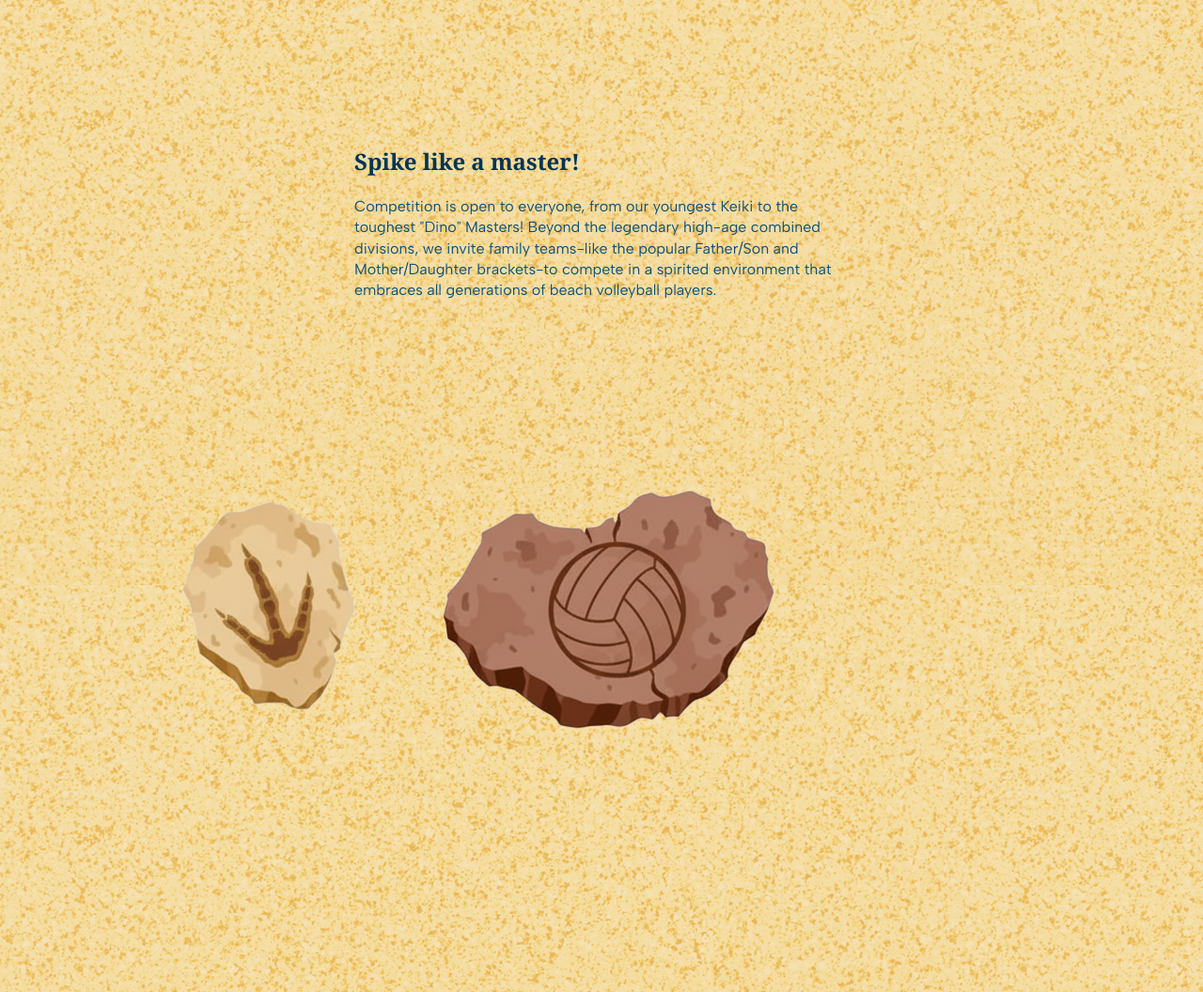
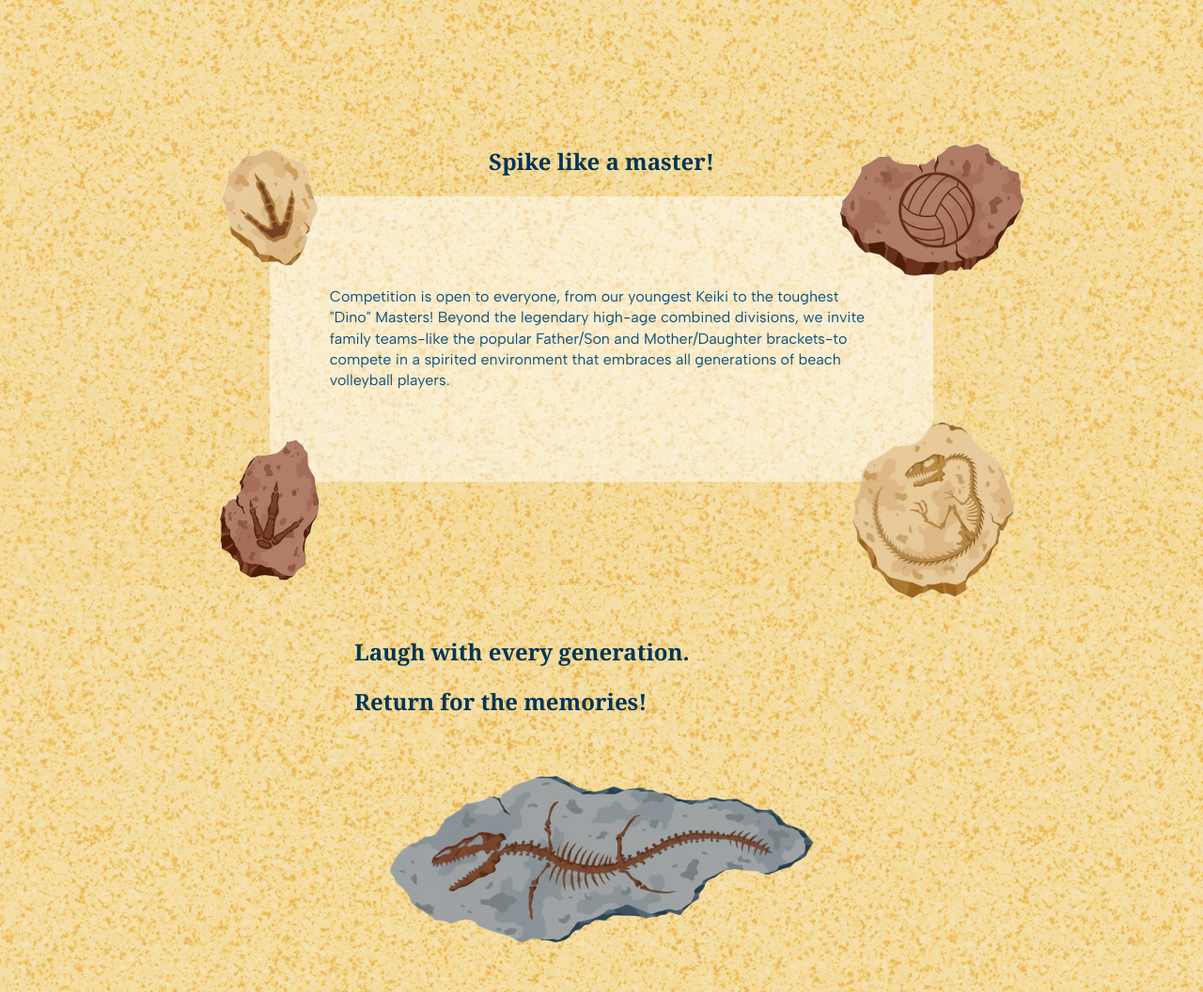
Before and after one commit to gcorpuz/dinovolleyball, a plain HTML site: page index.html in a window 1280 px wide. Shown: the part 1660-2716 px from the top of the page at 94% size. Drawn offline with Linux system fonts and the light colour scheme; a web font is replaced by a local one.

Commit message:
image updates

```diff
--- a/css/style.css
+++ b/css/style.css
@@ -38,6 +38,7 @@ TABLE OF CONTENTS
     # CUSTOM PAGE LAYOUT - 2 COLUMNS: ASIDE + MAIN CONTENT
     # STICKYBOX
     # NMA TYPE BLOCK
+    # PAPER
 
 # ANIMATIONS
     #
@@ -247,6 +248,12 @@ html {
     grid-template-columns: 1fr 1fr;
     gap: 40px 32px;
     margin: 24px 0;
+}
+
+@media (width < 768px) {
+    .schedule-grid{
+       grid-template-columns: 1fr;
+    }
 }
 
 .day {
@@ -537,6 +544,7 @@ html {
 /* SITE MAIN */
 .site-main {
     background-color: transparent;
+    overflow-x: hidden;
 }
 
 /* STYLING FOR ALL SECTIONS */
@@ -749,6 +757,45 @@ body > * {
     line-height: 1.2;
 }
 
+/*PAPER*/
+.paper {
+    position: relative;
+    background-color: rgb(255 255 255 / .5);
+    padding: 5em 4em;
+}
+
+.corner-fossil {
+    position: absolute;
+    width: 200px;
+    height: 200px;
+}
+
+.corner-fossil-1 {
+    top: 0;
+    left: 0;
+    translate:-50% -75%;
+}
+
+.corner-fossil-2 {
+    top: 0;
+    right: 0;
+    translate: 50% -75%;
+
+}
+
+.corner-fossil-3 {
+    bottom: 0;
+    right: 0;
+    translate:50% 25%;
+
+}
+
+.corner-fossil-4 {
+    bottom: 0;
+    left: 0;
+    translate:-50% 25%;
+
+}
 
 /* ------------------
         ANIMATIONS
--- a/index.html
+++ b/index.html
@@ -72,7 +72,7 @@
 
         </section>
 
-        <section id="features">
+        <section id="about">
             <div class="container">
 
                 <div class="row">
@@ -95,23 +95,33 @@
         <section>
             <div class="container">
 
-                <div class="row swapped">
+                <div class="row">
 
-                    <div class="one-half centered">
-                        <h2 class="observe-me onscroll-slide-in-from-left">Spike like a master!</h2>
+                    <div class="two-thirds centered">
+                        <h2 class="observe-me onscroll-slide-in-from-left text-centered">Spike like a master!</h2>
+                        <div class="paper">
                             <p class="observe-me onscroll-slide-in-from-left">Competition is open to everyone, from our youngest Keiki to the toughest "Dino" Masters! Beyond the legendary high-age combined divisions, we invite family teams-like the popular Father/Son and Mother/Daughter brackets-to compete in a spirited environment that embraces all generations of beach volleyball players.</p>
+                            <div class="corner-fossil corner-fossil-1">
+                                <img src="img/fossil3.png" alt="placeholder image" width="360" height="648">
+                            </div>
+
+                            <div class="corner-fossil corner-fossil-2">
+                                <img src="img/fossil4.png" alt="placeholder image" width="360" height="648">
+                            </div>
+
+                            <div class="corner-fossil corner-fossil-3">
+                                <img src="img/fossil2.png" alt="placeholder image" width="360" height="648">
+                            </div>
+
+                            <div class="corner-fossil corner-fossil-4">
+                                <img src="img/fossil1.png" alt="placeholder image" width="360" height="648">
+                            </div>
+                        </div>
+
 
                     </div>
                 </div>
 
-                <div class="one-half">
-                    <img class="observe-me onscroll-slide-in-from-left" src="img/fossil3.png" alt="placeholder image" width="360" height="648">
-                     <img class="observe-me onscroll-slide-in-from-left" src="img/fossil4.png" alt="placeholder image" width="360" height="648">
-                </div>
-                <div class="one-half">
-                    <img class="observe-me onscroll-slide-in-from-right" src="img/fossil2.png" alt="placeholder image" width="360" height="648">
-                    <img class="observe-me onscroll-slide-in-from-right" src="img/fossil1.png" alt="placeholder image" width="360" height="648">
-                </div>
 
             </div>
 
```
Lines whose indentation alone changed are shown as unchanged.
